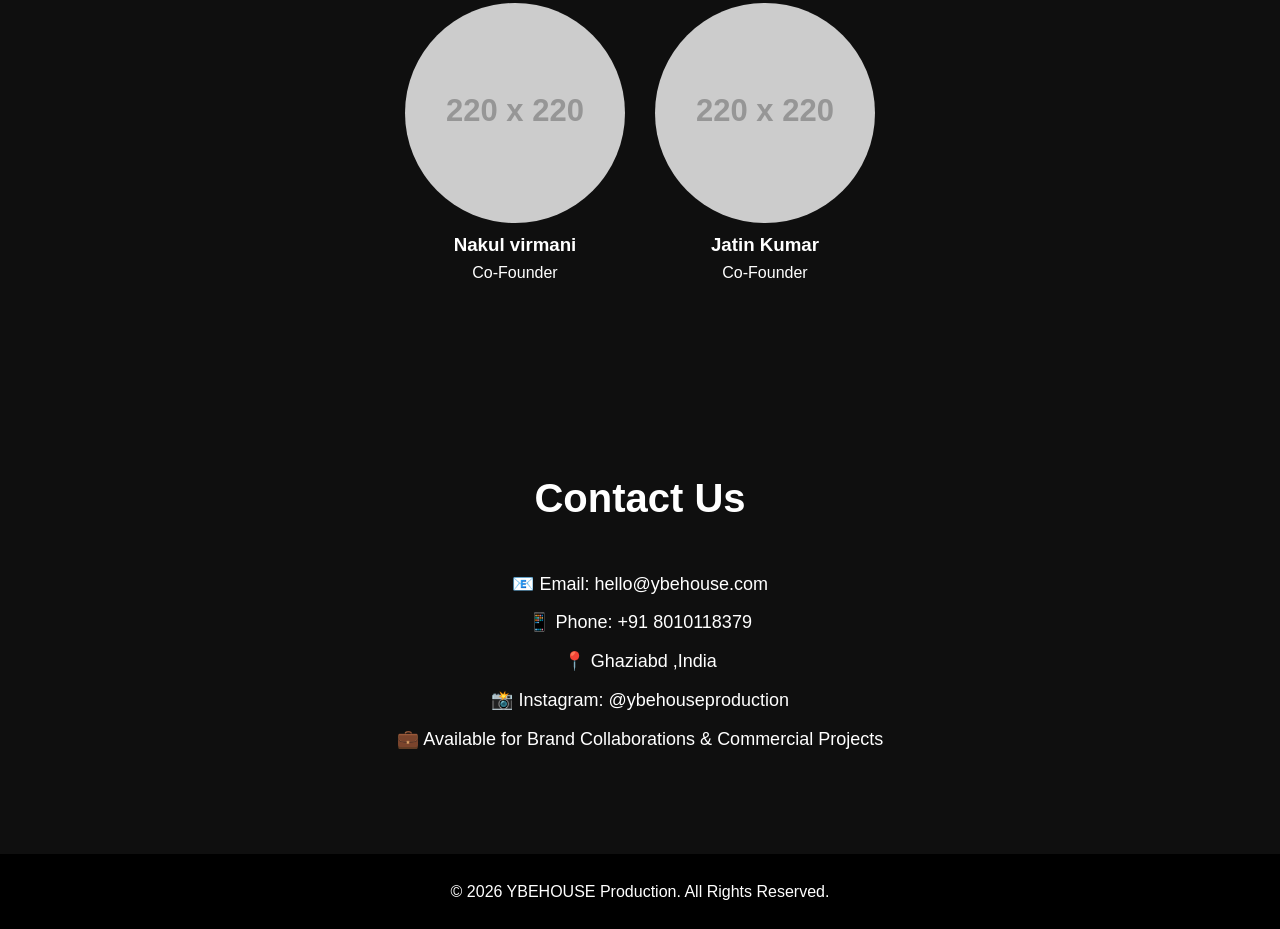
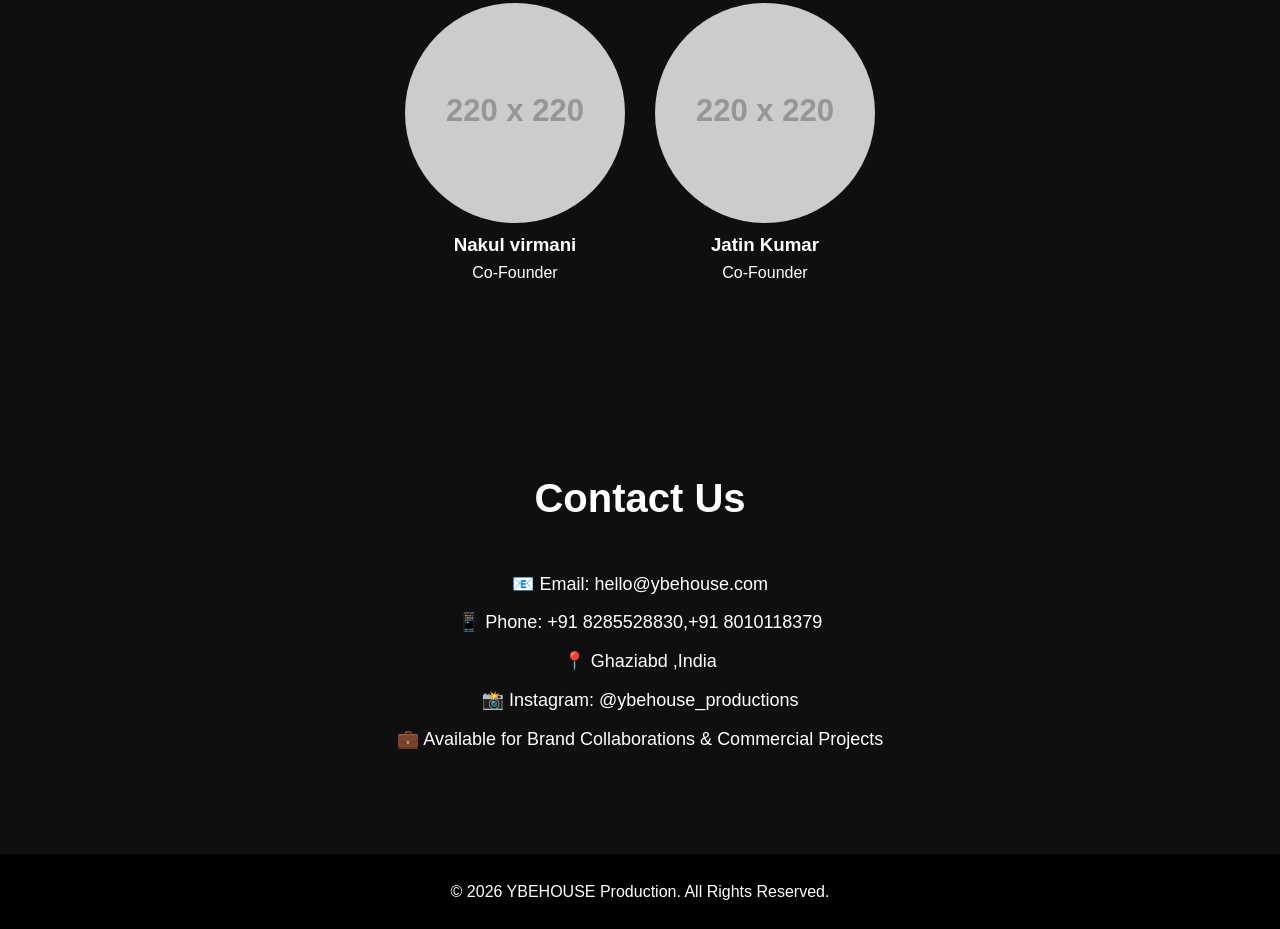
Before and after one commit to jatinkmr19999-ops/ybehouse-production, a plain HTML site: page index.html in a window 1280 px wide. Shown: the part 2617-3546 px from the top of the page. Drawn offline with Linux system fonts and the light colour scheme; placeholder pictures from the web are drawn by us.

Commit message:
Update index.html

```diff
--- a/index.html
+++ b/index.html
@@ -306,11 +306,11 @@ visual experiences that connect with audiences and drive growth.
 
 <p>📧 Email: hello@ybehouse.com</p>
 
-<p>📱 Phone: +91 8010118379</p>
+<p>📱 Phone: +91 8285528830,+91 8010118379</p>
 
 <p>📍 Ghaziabd ,India</p>
 
-<p>📸 Instagram: @ybehouseproduction</p>
+<p>📸 Instagram: @ybehouse_productions</p>
 
 <p>💼 Available for Brand Collaborations & Commercial Projects</p>
 
```
